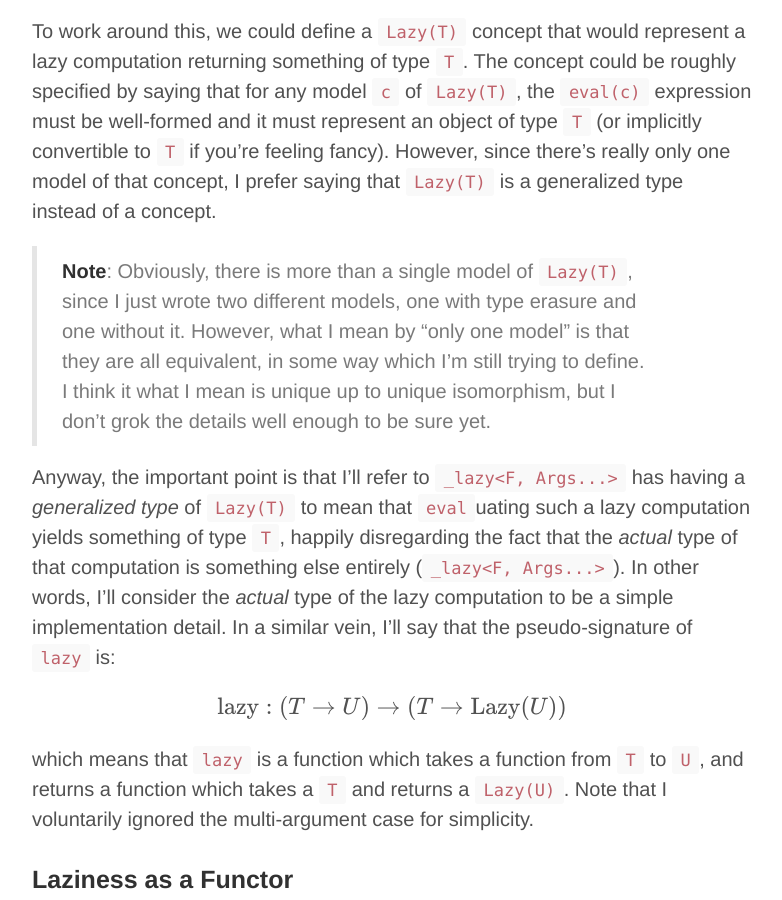
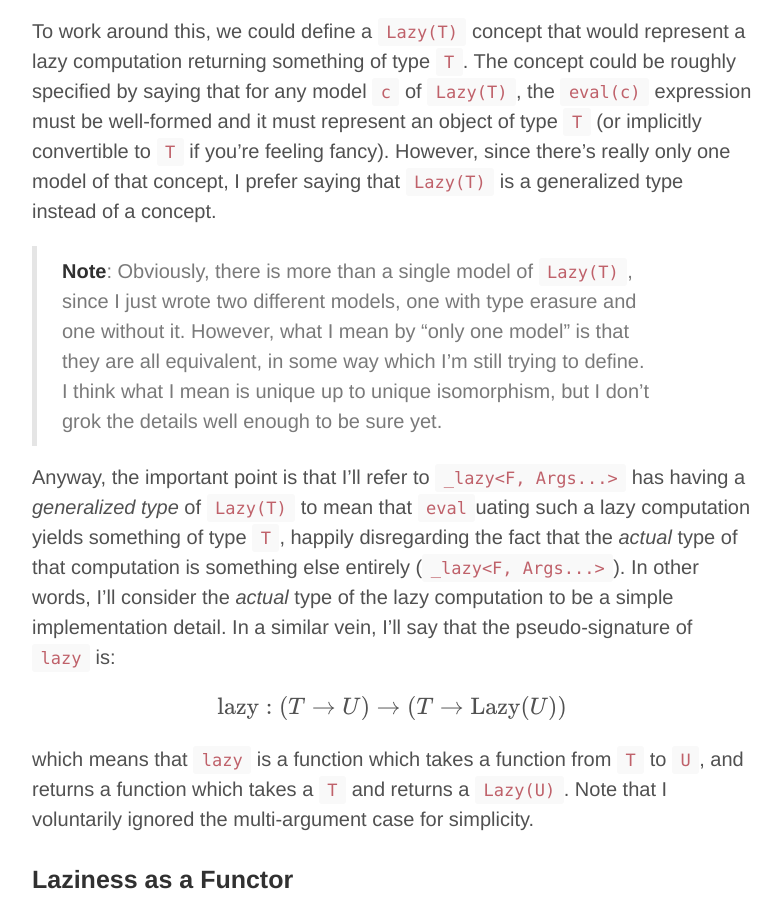
Before and after one commit to ldionne/ldionne.github.io, a Jekyll site: the page built from _posts/2015-03-16-laziness-as-a-comonad.md, in a window 1280 px wide and 900 px high, scrolled down 2860 px. Shown: the whole window, without its empty margins (248-1030 px from the left). Built offline with Jekyll 4.4.1, drawn with Linux system fonts in a browser that asks for light colours; formulas are drawn with MathJax 3; comment, search, counter and statistics services are not loaded.

```diff
--- a/_posts/2015-03-16-laziness-as-a-comonad.md
+++ b/_posts/2015-03-16-laziness-as-a-comonad.md
@@ -124,9 +124,9 @@ generalized type instead of a concept.
 > __Note__: Obviously, there is more than a single model of `Lazy(T)`, since
 > I just wrote two different models, one with type erasure and one without it.
 > However, what I mean by "only one model" is that they are all equivalent, in
-> some way which I'm still trying to define. I think it what I mean is unique
-> up to unique isomorphism, but I don't grok the details well enough to be
-> sure yet.
+> some way which I'm still trying to define. I think what I mean is unique up
+> to unique isomorphism, but I don't grok the details well enough to be sure
+> yet.
 
 Anyway, the important point is that I'll refer to `_lazy<F, Args...>`
 has having a _generalized type_ of `Lazy(T)` to mean that `eval`uating
```
